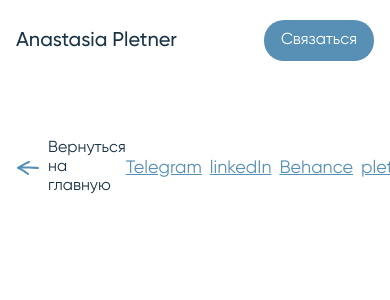
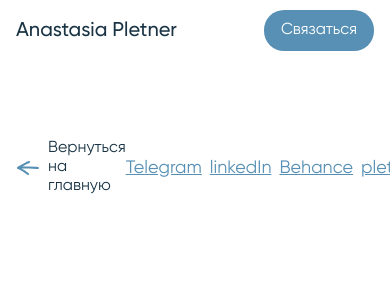
Before and after one commit to Lexa74/portfolio, a React (Vite) app: page /project/1 in a window 390 px wide. Shown: the top 300 px of the page. Built offline with nearby package versions, Linux system fonts and the light colour scheme.

Commit message:
Поправил отступы header

```diff
--- a/src/components/Header/header.module.css
+++ b/src/components/Header/header.module.css
@@ -29,4 +29,8 @@
     .mobileBtn {
         display: block;
     }
+    .header {
+        padding-top: 10px;
+        padding-bottom: 10px;
+    }
 }
```
